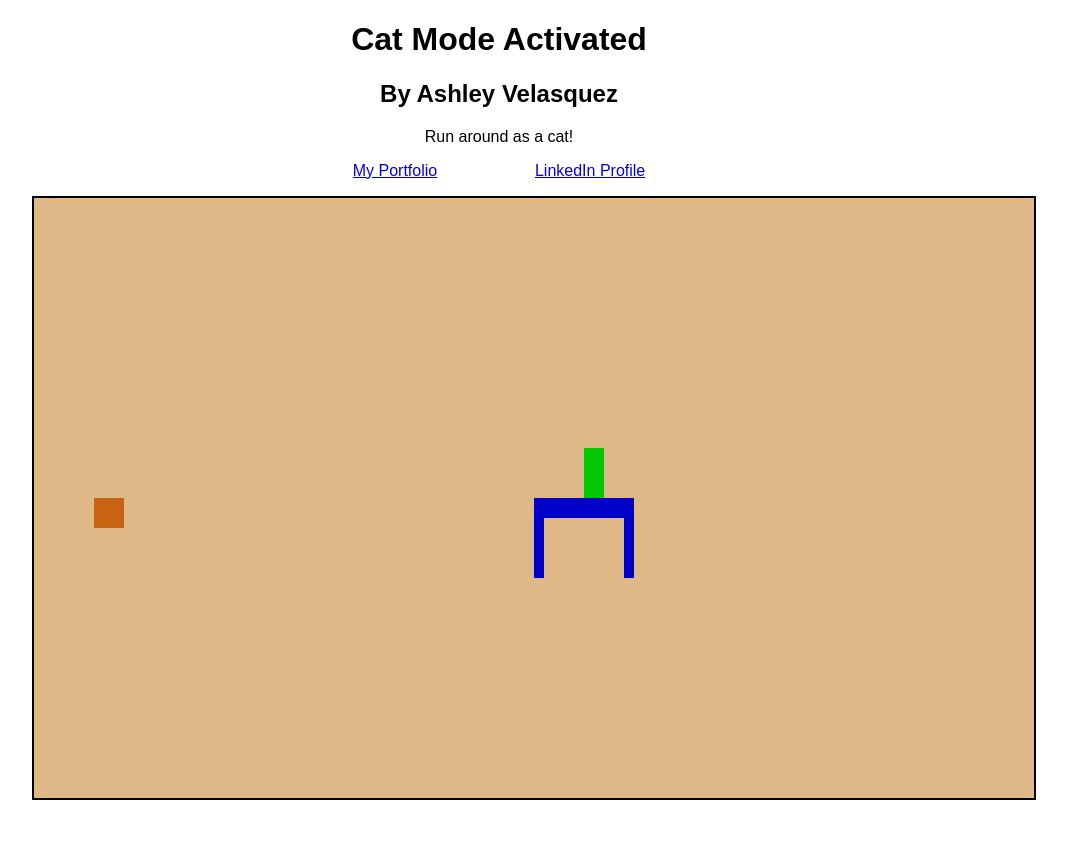
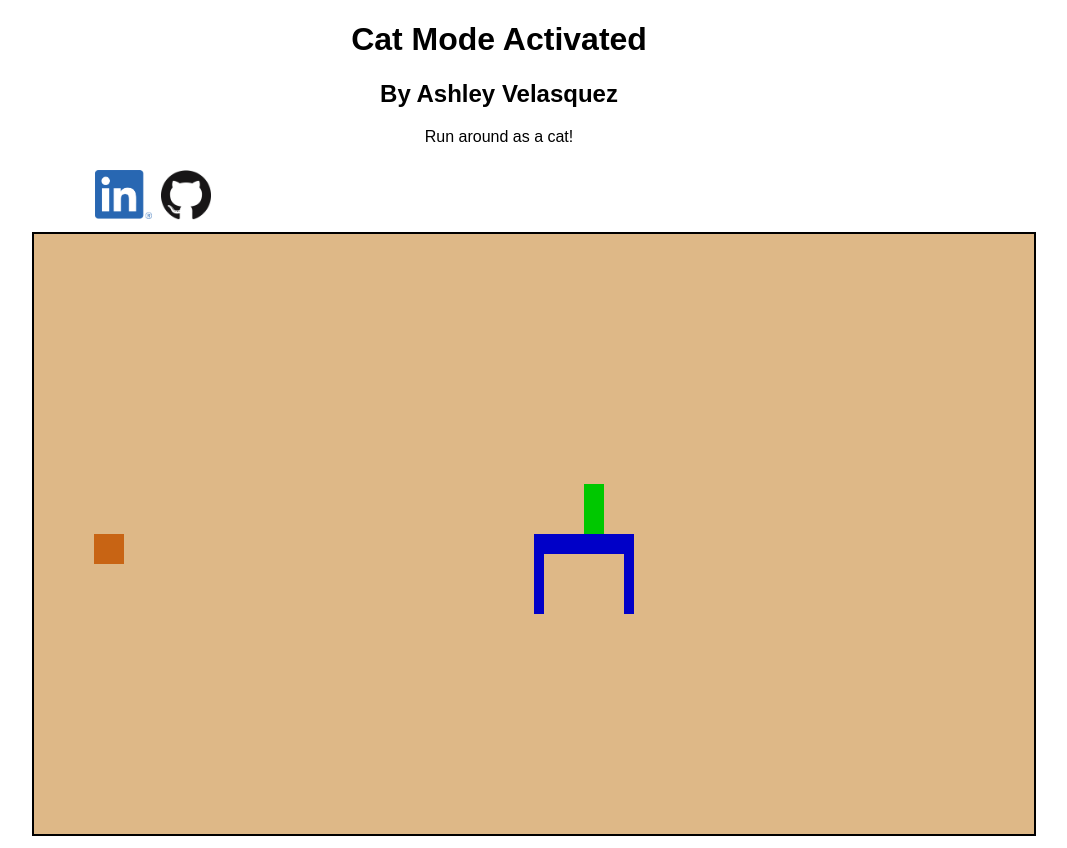
Before and after one commit to AshJVelasquez/CatModeActivated, a plain HTML site: page index.html in a window 1280 px wide. Shown: the whole page, without its empty margins (141-1208 px from the left). Before the commit the page ends 812 px from the top, so only its background shows below. Drawn offline with Linux system fonts and the light colour scheme.

Commit message:
Added Social Media Links

```diff
--- a/index.html
+++ b/index.html
@@ -10,10 +10,10 @@
     <h1>Cat Mode Activated</h1>
     <h2>By Ashley Velasquez</h2>
     <p>Run around as a cat!</p>
-    <p>
-        <a href="https://ashjvelasquez.github.io/">My Portfolio</a>
-        <a href="https://www.linkedin.com/in/ashleyjvelasquez">LinkedIn Profile</a>
-    </p>
+    <div class="allSocial">
+        <a class="social" href="https://www.linkedin.com/in/ashleyjvelasquez/"><img class="linkedin" src="images/LI-In-Bug.png" alt="LinkedIn Profile for Ashley Velasquez" /></a>
+        <a class="social" href="https://github.com/ashjvelasquez"><img class="icon" src="images/GitHub-Mark-120px-plus.png" alt="GitHub Link to Ashley Velasquez"/></a>
+    </div>
 
     <canvas id="catWorld" width="1000" height="600"></canvas>
 
--- a/style.css
+++ b/style.css
@@ -9,3 +9,29 @@ canvas {
     border:2px solid black;
     background-color: burlywood;
 }
+
+/*Social Media Section*/
+.social {
+	float: left;
+	width:50px;
+	height:auto;
+	margin:8px;
+}
+
+.allSocial {
+	margin-left: 10%;
+	margin-right: 10%;
+	box-sizing: content-box;
+	flex-wrap:wrap;
+	display:flex;
+}
+
+.icon{
+	width:100%;
+	height:auto;
+}
+
+.linkedin {
+	width: 115%;
+	height: auto;
+}
```
Also changed, not shown: images/GitHub-Mark-120px-plus.png (added), images/LI-In-Bug.png (added).
